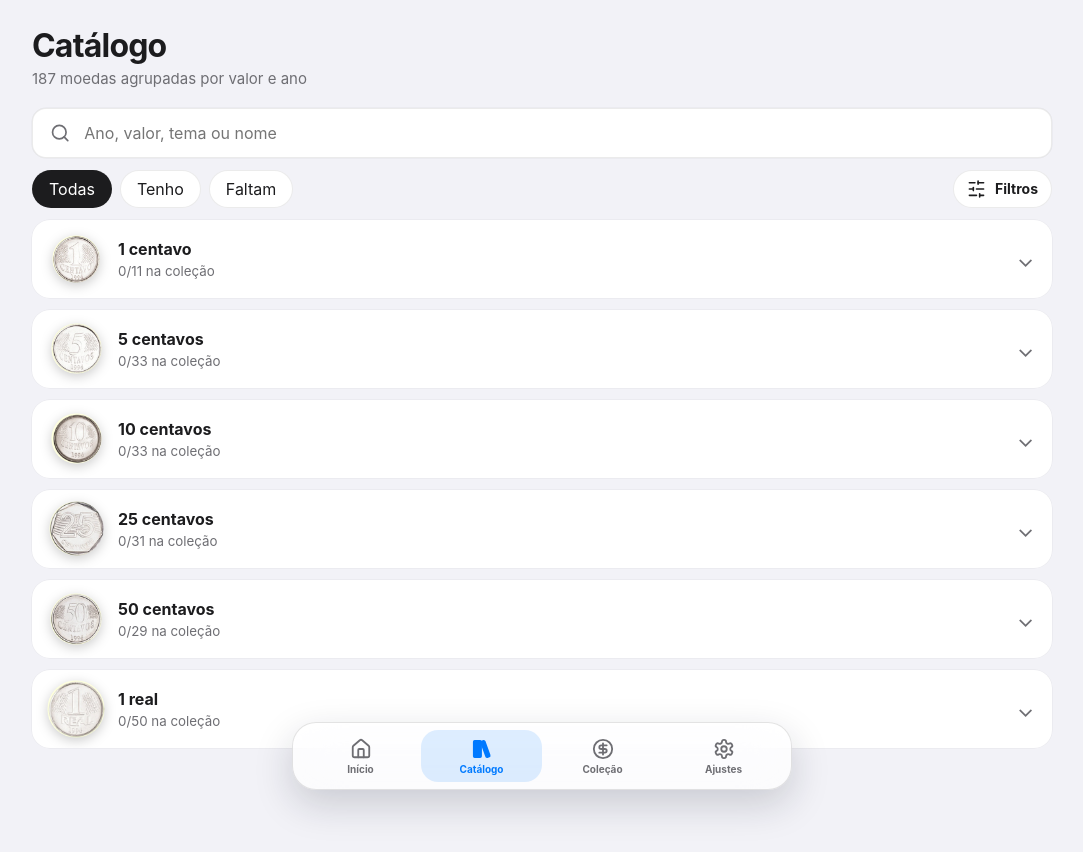
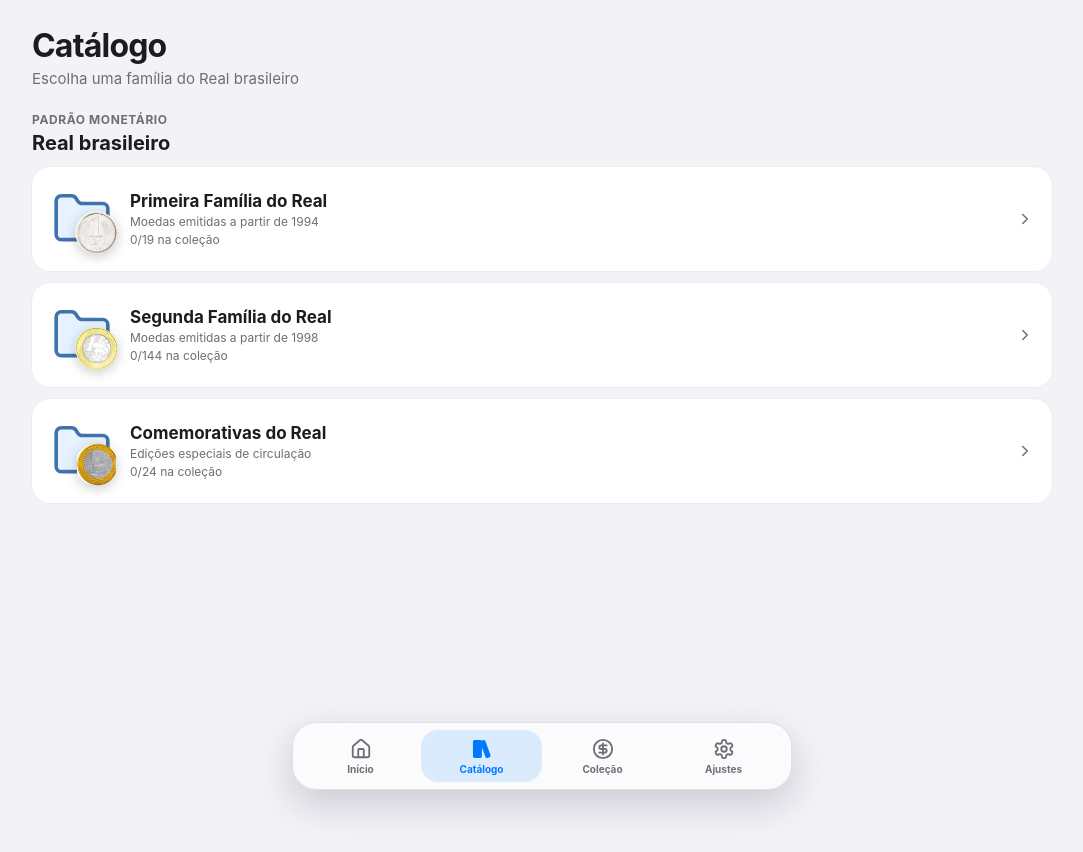
Before and after one commit to andersonfabiao/my-coins, a Next.js app: page /catalogo in a window 1280 px wide. Shown: the whole page, without its empty margins (98-1181 px from the left). After the commit the page ends 800 px from the top, so only its background shows below. Built offline with nearby package versions, Linux system fonts and the light colour scheme.

Commit message:
feat: organiza catálogo por famílias e aprimora backup

```diff
--- a/public/sw.js
+++ b/public/sw.js
@@ -1,5 +1,5 @@
 const CACHE_PREFIX = "minha-colecao-";
-const CACHE = `${CACHE_PREFIX}v6-20260723-home`;
+const CACHE = `${CACHE_PREFIX}v7-20260723-families`;
 const BASE = new URL("./", self.location.href).pathname.replace(/\/$/, "");
 const withBase = (path) => `${BASE}${path}`;
 const CORE = ["/", "/catalogo/", "/colecao/", "/faltantes/", "/ajustes/", "/offline.html", "/manifest.webmanifest"].map(withBase);
--- a/src/app/catalogo/page.tsx
+++ b/src/app/catalogo/page.tsx
@@ -1,11 +1,13 @@
 "use client";
 
-import { Suspense, useEffect, useMemo, useState } from "react";
+import Image from "next/image";
+import Link from "next/link";
+import { Suspense, useMemo, useState } from "react";
 import { useSearchParams } from "next/navigation";
-import { Search, SlidersHorizontal } from "lucide-react";
+import { ArrowLeft, ChevronRight, Folder, Search, SlidersHorizontal } from "lucide-react";
 import { Header } from "@/components/ui/Header";
 import { CoinGroups } from "@/components/coins/CoinGroups";
-import { coins } from "@/data/coins";
+import { coins, familyNames } from "@/data/coins";
 import { formatFaceValue } from "@/lib/formatting";
 import { useCollection } from "@/context/CollectionContext";
 import type { Family } from "@/types";
@@ -13,28 +15,71 @@ import type { Family } from "@/types";
 type Status = "all" | "owned" | "missing";
 type Sort = "value-asc" | "value-desc" | "year-asc" | "year-desc" | "special";
 
-function Catalog() {
-  const params = useSearchParams();
+const familyOrder: Family[] = ["primeira-familia", "segunda-familia", "comemorativa"];
+const familyDescriptions: Record<Family, string> = {
+  "primeira-familia": "Moedas emitidas a partir de 1994",
+  "segunda-familia": "Moedas emitidas a partir de 1998",
+  comemorativa: "Edições especiais de circulação",
+};
+
+function isFamily(value: string | null): value is Family {
+  return value !== null && familyOrder.includes(value as Family);
+}
+
+function FamilyFolders() {
+  const { items } = useCollection();
+  const basePath = process.env.NEXT_PUBLIC_BASE_PATH ?? "";
+  return (
+    <>
+      <Header title="Catálogo" subtitle="Escolha uma família do Real brasileiro" />
+      <div className="catalogStandard">
+        <span>Padrão monetário</span>
+        <h2>Real brasileiro</h2>
+      </div>
+      <div className="catalogFamilyList">
+        {familyOrder.map((family) => {
+          const familyCoins = coins.filter((coin) => coin.family === family);
+          const owned = familyCoins.filter((coin) => items.get(coin.id)?.owned).length;
+          const representative = family === "comemorativa"
+            ? familyCoins.find((coin) => coin.id === "real-30-2024") ?? familyCoins[0]
+            : familyCoins.find((coin) => coin.denomination === 1) ?? familyCoins[0];
+          const image = representative.commemorative ? representative.obverseImage : representative.reverseImage;
+          return (
+            <Link className="catalogFamilyCard" href={`/catalogo/?familia=${family}`} key={family}>
+              <span className="catalogFamilyVisual">
+                <Folder aria-hidden="true" />
+                {image && <Image src={`${basePath}${image}`} alt="" width={48} height={48} />}
+              </span>
+              <span className="catalogFamilyInfo">
+                <strong>{familyNames[family]} do Real</strong>
+                <small>{familyDescriptions[family]}</small>
+                <small>{owned}/{familyCoins.length} na coleção</small>
+              </span>
+              <ChevronRight aria-hidden="true" />
+            </Link>
+          );
+        })}
+      </div>
+    </>
+  );
+}
+
+function FamilyCatalog({ family }: { family: Family }) {
   const { items } = useCollection();
   const [query, setQuery] = useState("");
   const [status, setStatus] = useState<Status>("all");
-  const [family, setFamily] = useState<Family | "all">((params.get("familia") as Family) || "all");
   const [denomination, setDenomination] = useState("all");
   const [year, setYear] = useState("all");
   const [sort, setSort] = useState<Sort>("year-asc");
-  const years = [...new Set(coins.map((coin) => coin.year))].sort();
-  const hasAdvancedFilters = family !== "all" || denomination !== "all" || year !== "all" || sort !== "year-asc";
+  const familyCoins = useMemo(() => coins.filter((coin) => coin.family === family), [family]);
+  const years = [...new Set(familyCoins.map((coin) => coin.year))].sort();
+  const hasAdvancedFilters = denomination !== "all" || year !== "all" || sort !== "year-asc";
 
-  useEffect(() => {
-    setFamily((params.get("familia") as Family) || "all");
-  }, [params]);
-
-  const shown = useMemo(() => coins.filter((coin) => {
-    const haystack = [coin.title, coin.subtitle, coin.theme, coin.event, coin.notes, coin.year, coin.denominationLabel, coin.family].join(" ").toLowerCase();
+  const shown = useMemo(() => familyCoins.filter((coin) => {
+    const haystack = [coin.title, coin.subtitle, coin.theme, coin.event, coin.notes, coin.year, coin.denominationLabel].join(" ").toLowerCase();
     const owned = items.get(coin.id)?.owned ?? false;
     return haystack.includes(query.toLowerCase())
       && (status === "all" || (status === "owned" ? owned : !owned))
-      && (family === "all" || coin.family === family)
       && (denomination === "all" || coin.denomination === Number(denomination))
       && (year === "all" || coin.year === Number(year));
   }).sort((a, b) =>
@@ -43,11 +88,12 @@ function Catalog() {
         : sort === "year-asc" ? a.year - b.year
           : sort === "year-desc" ? b.year - a.year
             : Number(b.commemorative) - Number(a.commemorative)
-  ), [query, status, family, denomination, year, sort, items]);
+  ), [familyCoins, query, status, denomination, year, sort, items]);
 
   return (
     <>
-      <Header title="Catálogo" subtitle={`${shown.length} moedas agrupadas por valor e ano`} />
+      <Link className="catalogBack" href="/catalogo/"><ArrowLeft /> Famílias do Real</Link>
+      <Header title={`${familyNames[family]} do Real`} subtitle={`${shown.length} moedas agrupadas por valor e ano`} />
       <label className="search">
         <Search />
         <span className="srOnly">Buscar moedas</span>
@@ -61,12 +107,11 @@ function Catalog() {
         </div>
         <details className={`filters compactFilters ${hasAdvancedFilters ? "active" : ""}`}>
           <summary aria-label="Abrir filtros e ordenação"><SlidersHorizontal /> <span>Filtros</span></summary>
-        <div className="filterGrid">
-          <label>Família<select value={family} onChange={(event) => setFamily(event.target.value as typeof family)}><option value="all">Todas</option><option value="primeira-familia">Primeira Família</option><option value="segunda-familia">Segunda Família</option><option value="comemorativa">Comemorativas</option></select></label>
-          <label>Valor<select value={denomination} onChange={(event) => setDenomination(event.target.value)}><option value="all">Todos</option>{[.01, .05, .1, .25, .5, 1].map((value) => <option key={value} value={value}>{formatFaceValue(value)}</option>)}</select></label>
-          <label>Ano<select value={year} onChange={(event) => setYear(event.target.value)}><option value="all">Todos</option>{years.map((value) => <option key={value}>{value}</option>)}</select></label>
-          <label>Ordenar<select value={sort} onChange={(event) => setSort(event.target.value as Sort)}><option value="year-asc">Ano mais antigo</option><option value="year-desc">Ano mais recente</option><option value="value-asc">Menor valor</option><option value="value-desc">Maior valor</option><option value="special">Comemorativas primeiro</option></select></label>
-        </div>
+          <div className="filterGrid familyFilterGrid">
+            <label>Valor<select value={denomination} onChange={(event) => setDenomination(event.target.value)}><option value="all">Todos</option>{[.01, .05, .1, .25, .5, 1].map((value) => <option key={value} value={value}>{formatFaceValue(value)}</option>)}</select></label>
+            <label>Ano<select value={year} onChange={(event) => setYear(event.target.value)}><option value="all">Todos</option>{years.map((value) => <option key={value}>{value}</option>)}</select></label>
+            <label>Ordenar<select value={sort} onChange={(event) => setSort(event.target.value as Sort)}><option value="year-asc">Ano mais antigo</option><option value="year-desc">Ano mais recente</option><option value="value-asc">Menor valor</option><option value="value-desc">Maior valor</option><option value="special">Comemorativas primeiro</option></select></label>
+          </div>
         </details>
       </div>
       <CoinGroups coins={shown} />
@@ -74,6 +119,12 @@ function Catalog() {
   );
 }
 
+function Catalog() {
+  const params = useSearchParams();
+  const familyParam = params.get("familia");
+  return isFamily(familyParam) ? <FamilyCatalog family={familyParam} /> : <FamilyFolders />;
+}
+
 export default function Page() {
   return <Suspense><Catalog /></Suspense>;
 }
```
Also changed, not shown: src/app/ajustes/page.tsx (+14 -2 lines), src/lib/backup.ts (+59 -3 lines), src/app/globals.css.
